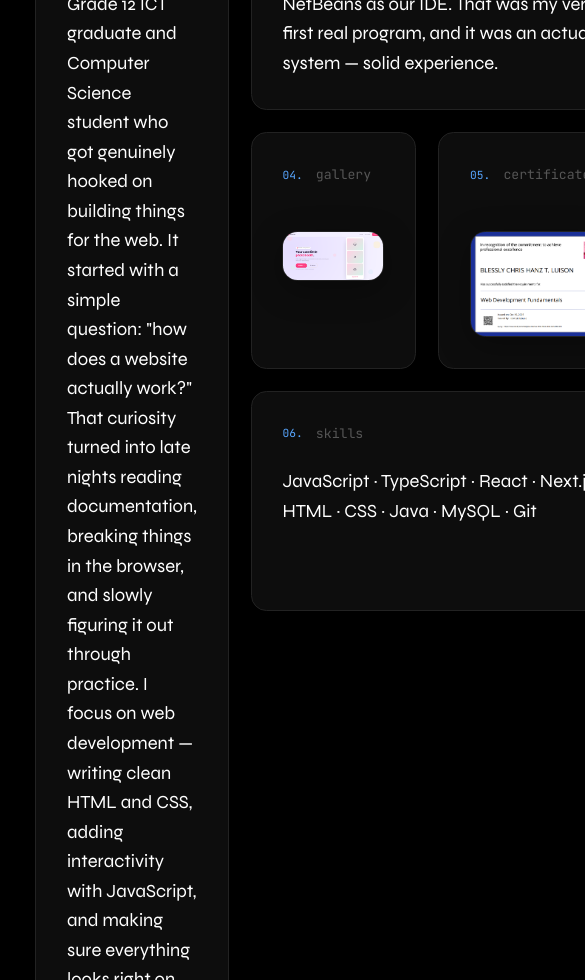
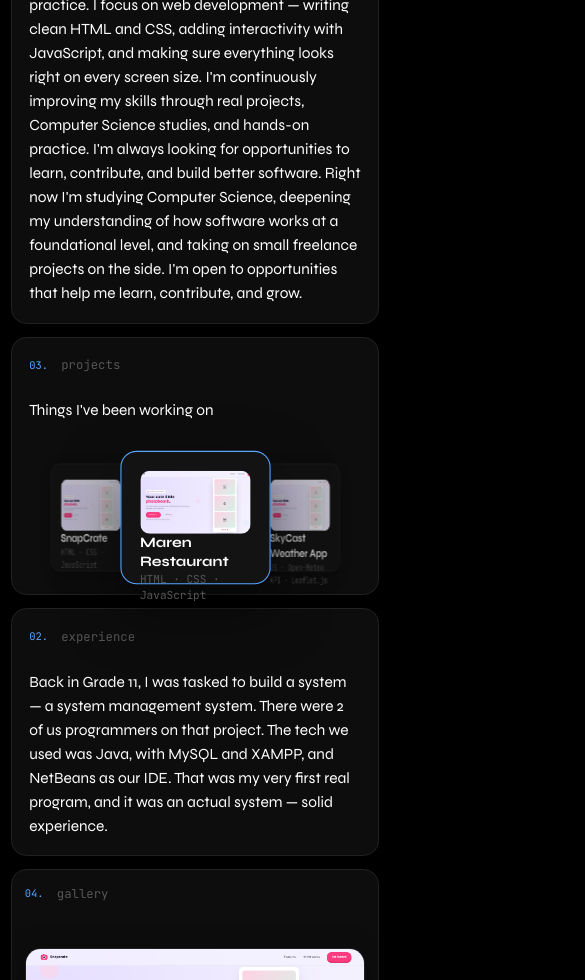
Before and after one commit to amblessly/portfolio, a Next.js app: page / in a window 390 px wide. Shown: the part 1020-2000 px from the top of the page, 585 px wide, since content can reach past the window. Built offline with nearby package versions, Linux system fonts and the light colour scheme.

Commit message:
fix: solid card backgrounds on mobile, responsive bento grid, body background fix

```diff
--- a/app/globals.css
+++ b/app/globals.css
@@ -44,7 +44,7 @@
 }
 
 body {
-  background: transparent;
+  background: var(--bg);
   color: var(--text);
   font-family: var(--font-sans);
   font-size: 16px;
@@ -54,6 +54,12 @@ body {
   -webkit-user-select: none;
   -moz-user-select: none;
   user-select: none;
+}
+
+main {
+  background: var(--bg);
+  min-height: 100vh;
+  position: relative;
 }
 
 input, textarea {
@@ -1942,6 +1948,32 @@ body::before {
   .bento {
     grid-template-columns: 1fr;
   }
+  .bento-grid {
+    grid-template-columns: 1fr;
+  }
+  .bento-row {
+    grid-template-columns: 1fr;
+  }
+  .bento-section {
+    padding: 2rem 1rem 1rem;
+  }
+  .bento-tile,
+  .bento-card {
+    background: var(--bg2);
+    min-height: auto;
+  }
+  .bento-tile-narrow {
+    min-height: auto;
+  }
+  .bento-tile-work {
+    min-height: auto;
+  }
+  .bento-tile-experience {
+    min-height: auto;
+  }
+  .contact-form-wrap {
+    background: var(--bg2);
+  }
   .navbar {
     top: .75rem;
     width: calc(100% - 1rem);
@@ -1965,6 +1997,7 @@ body::before {
   html { zoom: 1.1; }
   .container { padding: 0 1rem; width: 100%; }
   body { overflow-x: hidden; }
+  main { background: var(--bg); }
   .navbar-links a {
     font-size: .72rem;
     padding: .35rem .5rem;
@@ -2032,6 +2065,54 @@ body::before {
   .proj-detail-long { font-size: .78rem; }
   .proj-detail-actions { flex-direction: column; }
   .proj-detail-actions .btn { width: 100%; justify-content: center; }
+
+  .bento-tile-desc {
+    font-size: 0.95rem;
+    line-height: 1.6;
+  }
+  .bento-tile,
+  .bento-card {
+    padding: 1.25rem 1.25rem;
+    background: var(--bg2);
+  }
+  .contact {
+    background: var(--bg);
+  }
+  .contact-grid {
+    gap: 2rem;
+  }
+  .contact-form-wrap {
+    background: var(--bg2);
+  }
+  .coverflow {
+    height: 110px;
+  }
+  .coverflow-card {
+    width: 150px;
+    height: 130px;
+    margin-left: -75px;
+  }
+  .coverflow-left {
+    transform: translateX(-110px);
+    margin-left: -75px;
+  }
+  .coverflow-right {
+    transform: translateX(110px);
+    margin-left: -75px;
+  }
+  .coverflow-hidden-left {
+    transform: translateX(-230px);
+  }
+  .coverflow-hidden-right {
+    transform: translateX(230px);
+  }
+  .gallery-frame {
+    max-width: 100%;
+  }
+  .gallery-frame img {
+    max-width: 100%;
+    height: auto;
+  }
 }
 
 @media (max-width: 480px) {
@@ -2055,6 +2136,87 @@ body::before {
   .hero-terminal { max-height: 280px; }
   .section { padding: 2rem 0; }
   .section-title { font-size: 1.1rem; margin-bottom: 1rem; }
+
+  .bento-tile,
+  .bento-card {
+    padding: 1rem;
+    background: var(--bg2);
+    min-height: auto;
+  }
+  .bento-tile-desc {
+    font-size: 0.88rem;
+    line-height: 1.55;
+  }
+  .bento-section {
+    padding: 1.5rem 0.6rem 0.5rem;
+  }
+  .bento-grid {
+    gap: 0.75rem;
+  }
+  .bento-col {
+    gap: 0.75rem;
+  }
+  .bento-row {
+    gap: 0.75rem;
+  }
+  .section-label {
+    font-size: 0.7rem;
+    margin-bottom: 0.75rem;
+  }
+  .contact {
+    background: var(--bg);
+  }
+  .contact-grid {
+    gap: 1.5rem;
+  }
+  .contact-form-wrap {
+    background: var(--bg2);
+    padding: 1.5rem;
+  }
+  .contact-left .section-title {
+    font-size: 1.1rem;
+  }
+  .coverflow {
+    height: 100px;
+  }
+  .coverflow-card {
+    width: 130px;
+    height: 115px;
+    margin-left: -65px;
+  }
+  .coverflow-left {
+    transform: translateX(-95px);
+    margin-left: -65px;
+  }
+  .coverflow-right {
+    transform: translateX(95px);
+    margin-left: -65px;
+  }
+  .coverflow-hidden-left {
+    transform: translateX(-200px);
+  }
+  .coverflow-hidden-right {
+    transform: translateX(200px);
+  }
+  .coverflow-name {
+    font-size: 0.78rem;
+  }
+  .coverflow-tech {
+    font-size: 0.6rem;
+  }
+  .coverflow-image {
+    height: 55px;
+  }
+  .gallery-frame {
+    max-width: 100%;
+  }
+  .gallery-frame img {
+    max-width: 100%;
+    height: auto;
+  }
+  .bento-tile-gallery {
+    padding: 0.75rem;
+  }
 }
 
 /* ═══════════════════════════════════════════════════════════════════
```
